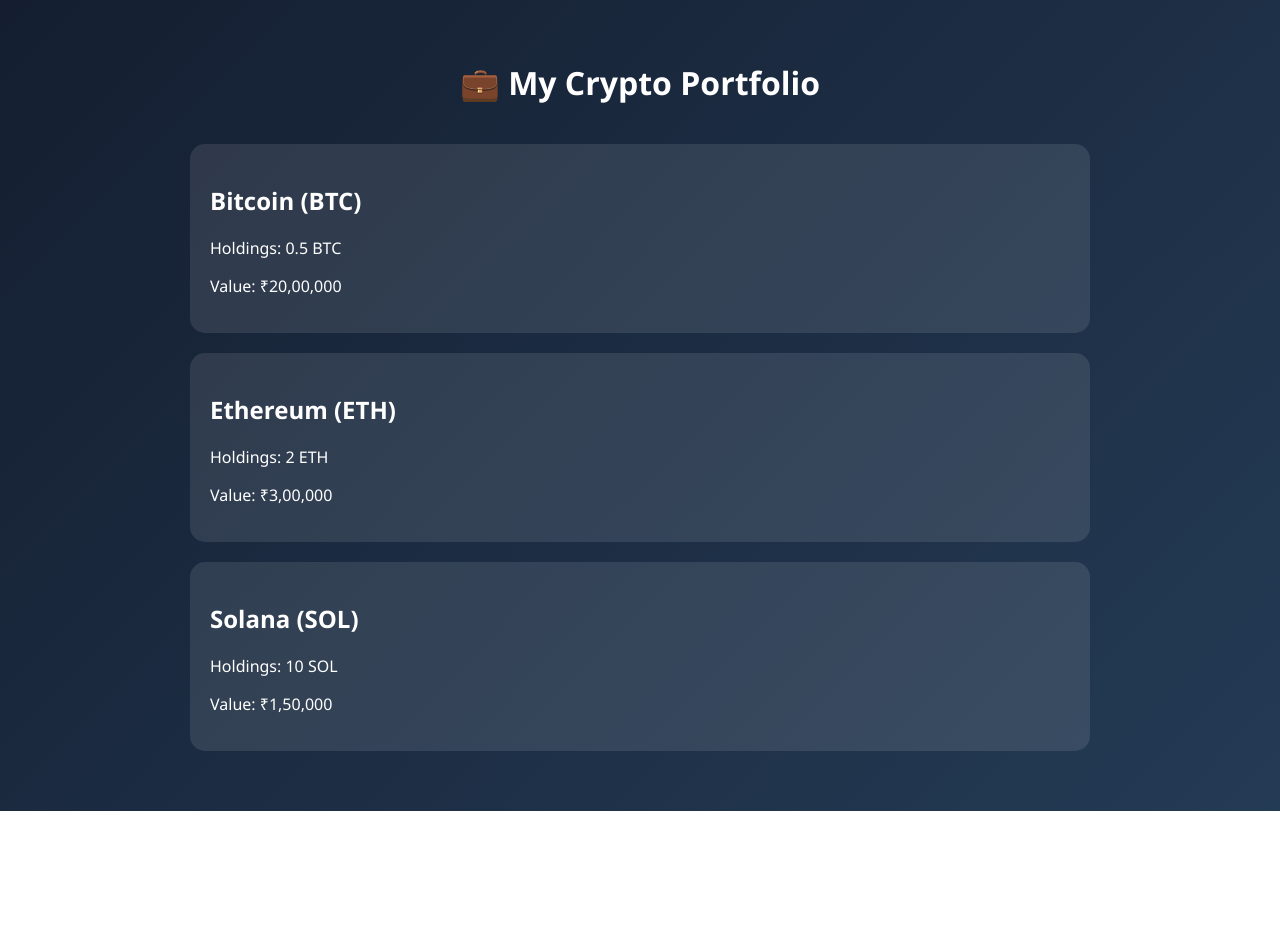
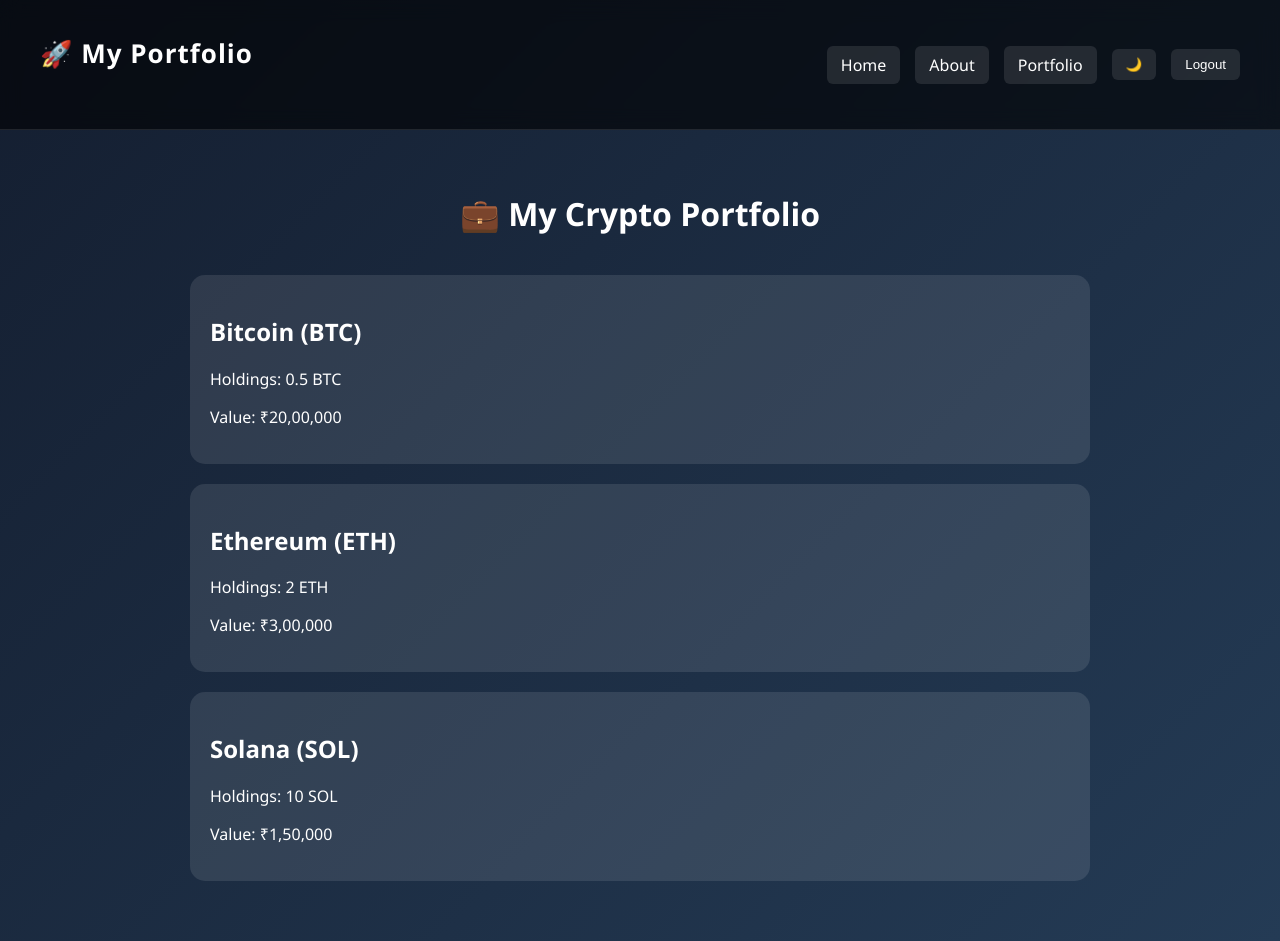
Before and after one commit to rudra-spec07/Crypto--Dashboard, a plain HTML site: page portfolio.html in a window 1280 px wide. Before the commit the page ends 811 px from the top, so only its background shows below. Drawn offline with Linux system fonts and the light colour scheme.

Commit message:
second commit with complete navigation on every pages

```diff
--- a/CSS/about.css
+++ b/CSS/about.css
@@ -28,18 +28,47 @@
 /* HEADER */
 /* ============================= */
 
+/* ============================= */
+/* HEADER */
+/* ============================= */
+
 .topbar {
-  text-align: center;
-  padding: 30px 20px;
+  display: flex;
+  align-items: center;
+  padding: 18px 40px;
   background: rgba(0, 0, 0, 0.6);
   backdrop-filter: blur(10px);
-  box-shadow: 0 4px 20px rgba(0,0,0,0.4);
+  border-bottom: 1px solid rgba(255,255,255,0.1);
 }
 
-.topbar h1 {
-  font-size: 32px;
-  letter-spacing: 1px;
-  color: #00f5ff;
+/* Push nav buttons fully right */
+.nav-buttons {
+  margin-left: auto;
+  display: flex;
+  gap: 15px;
+  align-items: center;
+}
+
+/* Nav Button Style */
+.nav-buttons a,
+.nav-buttons button {
+  padding: 8px 16px;
+  background: rgba(255,255,255,0.1);
+  border: none;
+  border-radius: 8px;
+  color: #ffffff;
+  font-weight: 500;
+  text-decoration: none;
+  cursor: pointer;
+  transition: all 0.3s ease;
+}
+
+/* Hover */
+.nav-buttons a:hover,
+.nav-buttons button:hover {
+  background: #00c6ff;
+  color: #000;
+  transform: translateY(-2px);
 }
 
 /* ============================= */
@@ -119,3 +148,46 @@
     font-size: 24px;
   }
 }
+/* ============================= */
+/* LIGHT THEME */
+/* ============================= */
+
+body.light-theme {
+  background: linear-gradient(-45deg, #f5f7fa, #c3cfe2, #e2ebf0, #ffffff);
+  color: #111111;
+}
+
+body.light-theme .topbar {
+  background: rgba(255, 255, 255, 0.7);
+  border-bottom: 1px solid rgba(0,0,0,0.1);
+}
+
+body.light-theme .nav-buttons a,
+body.light-theme .nav-buttons button {
+  background: rgba(0,0,0,0.05);
+  color: #111111;
+}
+
+body.light-theme .nav-buttons a:hover,
+body.light-theme .nav-buttons button:hover {
+  background: #0077ff;
+  color: #ffffff;
+}
+
+body.light-theme .about-container {
+  background: rgba(255, 255, 255, 0.8);
+  color: #111111;
+}
+
+body.light-theme .about-container h2 {
+  color: #0077ff;
+  border-left: 4px solid #0077ff;
+}
+
+body.light-theme .about-container h3 {
+  color: #222222;
+}
+
+body.light-theme .about-container p {
+  color: #333333;
+}
--- a/CSS/portfolio.css
+++ b/CSS/portfolio.css
@@ -4,6 +4,46 @@
   background: linear-gradient(135deg, #141e30, #243b55);
   color: white;
 }
+.topbar {
+  display: flex;
+  justify-content: space-between;
+  align-items: center;
+  padding: 18px 40px;
+  background: rgba(0, 0, 0, 0.6);
+  backdrop-filter: blur(10px);
+  border-bottom: 1px solid rgba(255,255,255,0.1);
+}
+
+.topbar h1 {
+  font-size: 26px;
+  font-weight: 600;
+  letter-spacing: 1px;
+}
+
+.nav-buttons {
+  display: flex;
+  gap: 15px;
+  align-items: center;
+}
+
+.nav-buttons a,
+.nav-buttons button {
+  padding: 8px 14px;
+  background: rgba(255,255,255,0.1);
+  border: none;
+  border-radius: 6px;
+  color: white;
+  text-decoration: none;
+  cursor: pointer;
+  transition: 0.3s ease;
+}
+
+.nav-buttons a:hover,
+.nav-buttons button:hover {
+  background: #00c6ff;
+  color: #000;
+}
+
 
 .portfolio-container {
   padding: 40px;
@@ -29,3 +69,42 @@
   background: #00f5ff;
   color: black;
 }
+body.light-theme {
+  background: linear-gradient(-45deg, #f5f7fa, #c3cfe2, #e2ebf0, #ffffff);
+  color: #111111;
+}
+
+body.light-theme .topbar {
+  background: rgba(255, 255, 255, 0.7);
+  border-bottom: 1px solid rgba(0,0,0,0.1);
+}
+
+body.light-theme .nav-buttons a,
+body.light-theme .nav-buttons button {
+  background: rgba(0,0,0,0.05);
+  color: #111111;
+}
+
+body.light-theme .nav-buttons a:hover,
+body.light-theme .nav-buttons button:hover {
+  background: #0077ff;
+  color: #ffffff;
+}
+
+body.light-theme .about-container {
+  background: rgba(255, 255, 255, 0.8);
+  color: #111111;
+}
+
+body.light-theme .about-container h2 {
+  color: #0077ff;
+  border-left: 4px solid #0077ff;
+}
+
+body.light-theme .about-container h3 {
+  color: #222222;
+}
+
+body.light-theme .about-container p {
+  color: #333333;
+}
--- /dev/null
+++ b/JS/theme.js
@@ -0,0 +1,20 @@
+// Apply saved theme when page loads
+document.addEventListener("DOMContentLoaded", () => {
+  const savedTheme = localStorage.getItem("theme");
+
+  if (savedTheme === "light") {
+    document.body.classList.add("light-theme");
+  }
+});
+
+// Toggle Theme Function
+function toggleTheme() {
+  document.body.classList.toggle("light-theme");
+
+  // Save theme
+  if (document.body.classList.contains("light-theme")) {
+    localStorage.setItem("theme", "light");
+  } else {
+    localStorage.setItem("theme", "dark");
+  }
+}
--- a/portfolio.html
+++ b/portfolio.html
@@ -6,6 +6,17 @@
   <link rel="stylesheet" href="./CSS/portfolio.css">
 </head>
 <body>
+  <header class="topbar">
+  <h1>🚀 My Portfolio</h1>
+
+  <div class="nav-buttons">
+    <a href="index.html">Home</a>
+    <a href="about.html">About</a>
+    <a href="portfolio.html">Portfolio</a>
+    <button onclick="toggleTheme()">🌙</button>
+    <button onclick="logout()">Logout</button>
+  </div>
+</header>
 
   <div class="portfolio-container">
 
@@ -30,6 +41,6 @@
     </div>
 
   </div>
-
+<script src="./JS/theme.js"></script>
 </body>
 </html>
```
Also changed, not shown: about.html (+13 -2 lines), index.html (+1 -0 lines), CSS/dashboard.css (line endings or trailing spaces).
